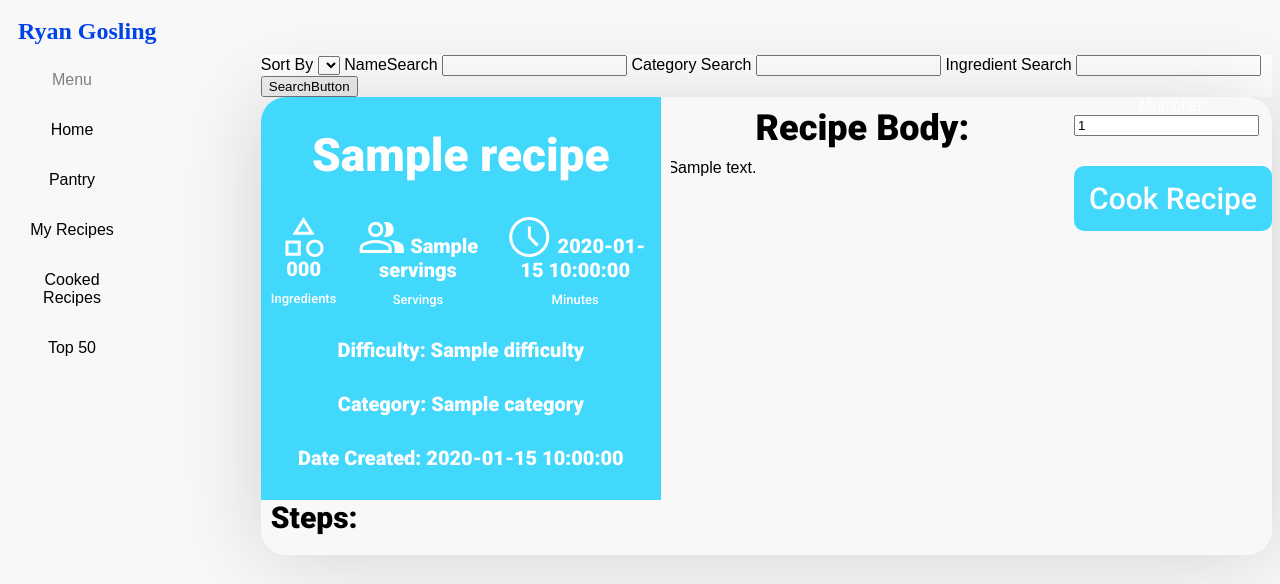
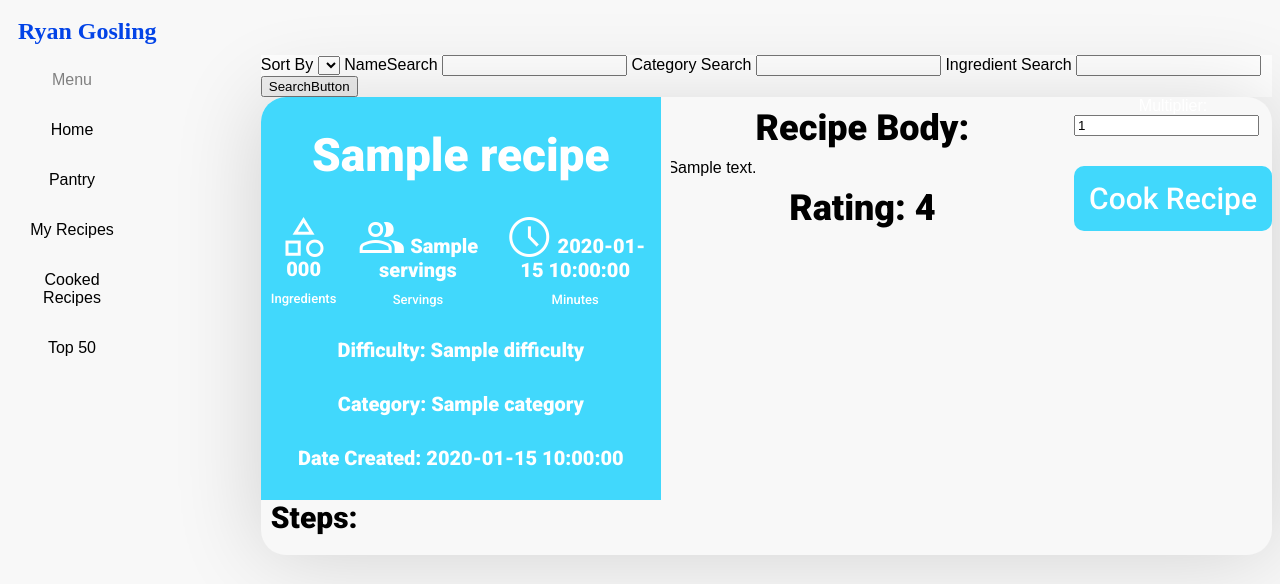
Before and after one commit to icon2341/RecipeProject, a Flask app: template RecipeProject/templates/Home.html in a window 1280 px wide. Shown: the top 584 px of the page. Run offline with Flask 2, Linux system fonts and the light colour scheme; the template is opened without the code that fills it: values that come from a table or form of the project are taken from there, most other values are stand-ins (such as "Sample title", 1, 10 or a date in 2020); lists and menus that the app fills with data are empty.

Commit message:
reciperating

```diff
--- a/RecipeProject/templates/HomeCard.html
+++ b/RecipeProject/templates/HomeCard.html
@@ -58,6 +58,7 @@
         <div class="textEditor">
             <a class="textEditorTitle"> Recipe Body: </a>
             <a class="recipeBody"> {{ recipe.description }} </a>
+            <a class="textEditorTitle"> Rating: {{ recipe.rating }}</a>
         </div>
 
         <div class="buttonSections">
--- a/RecipeProject/templates/RecipeCard.html
+++ b/RecipeProject/templates/RecipeCard.html
@@ -58,6 +58,7 @@
         <div class="textEditor">
             <a class="textEditorTitle"> Recipe Body: </a>
             <a class="recipeBody"> {{ recipe.description }} </a>
+            <a class="textEditorTitle"> Rating: {{ recipe.rating }}</a>
         </div>
 
         <div class="buttonSections">
@@ -67,7 +68,6 @@
             <button class= "editButton" onclick="document.location.href='/cookRecipe?rId={{ recipe.ruid }}&multiplier='+ document.getElementById('multiplierForm').value;"> Cook Recipe </button>
             <button class= "editButton" onclick="document.location.href='/EditIngredientQuantities?rId={{ recipe.ruid }}';"> Edit <br> Ingredient <br> Quantities</button>
             <button class="editButton" onclick="document.location.href='/deleteRecipe?rId={{ recipe.ruid }}';"> Delete Recipe </button>
-
         </div>
         <div class="ingredientsSection">
             <a class="textEditorTitle" id="ingredientsTitle"> Ingredients and Quantity: </a>
--- a/RecipeProject/templates/cookedCard.html
+++ b/RecipeProject/templates/cookedCard.html
@@ -62,6 +62,7 @@
         <div class="textEditor">
             <a class="textEditorTitle"> Recipe Body: </a>
             <a class="recipeBody"> {{ recipe.description }} </a>
+            <a class="textEditorTitle"> Rating: {{ recipe.rating }}</a>
         </div>
 
         <div class="buttonSections">
```
